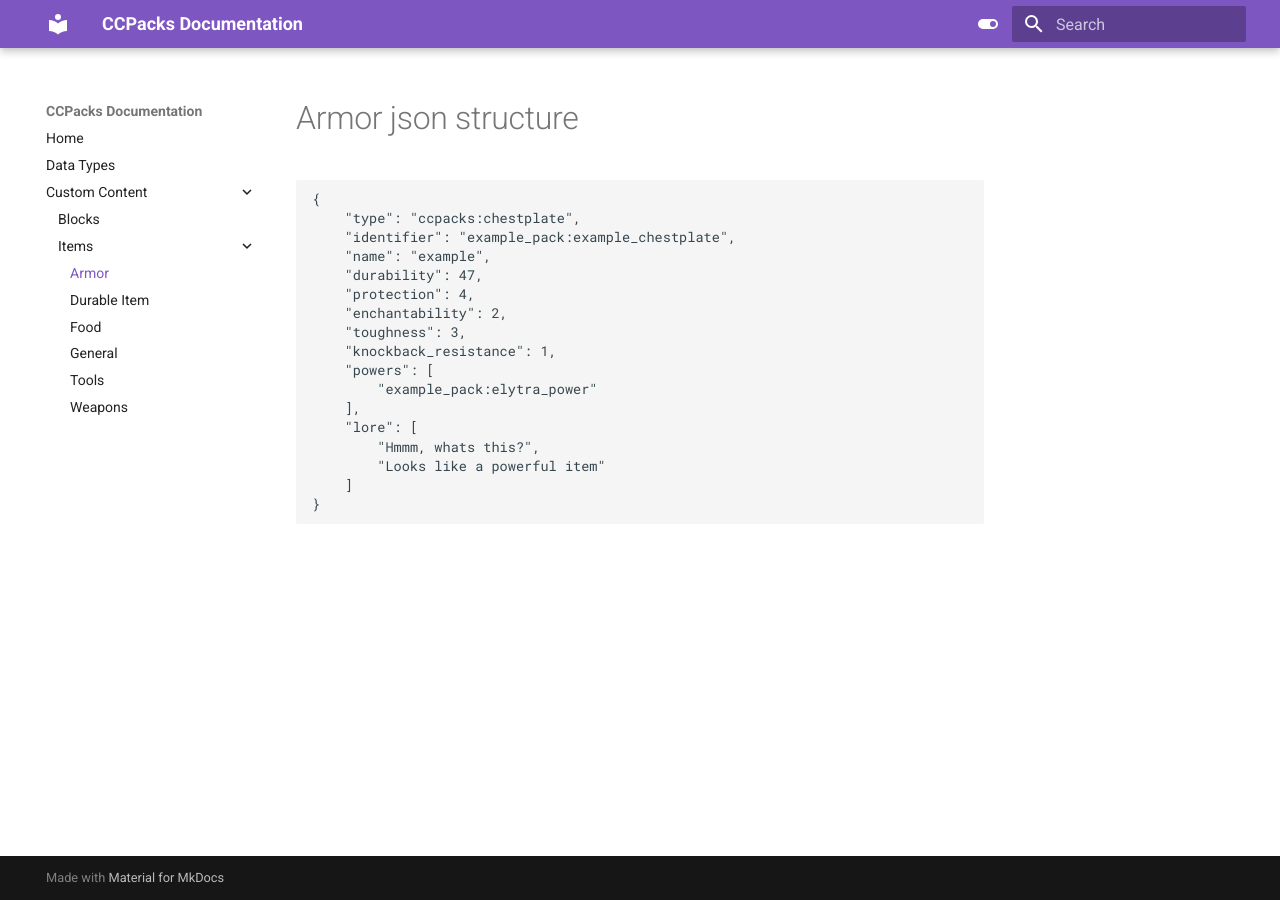
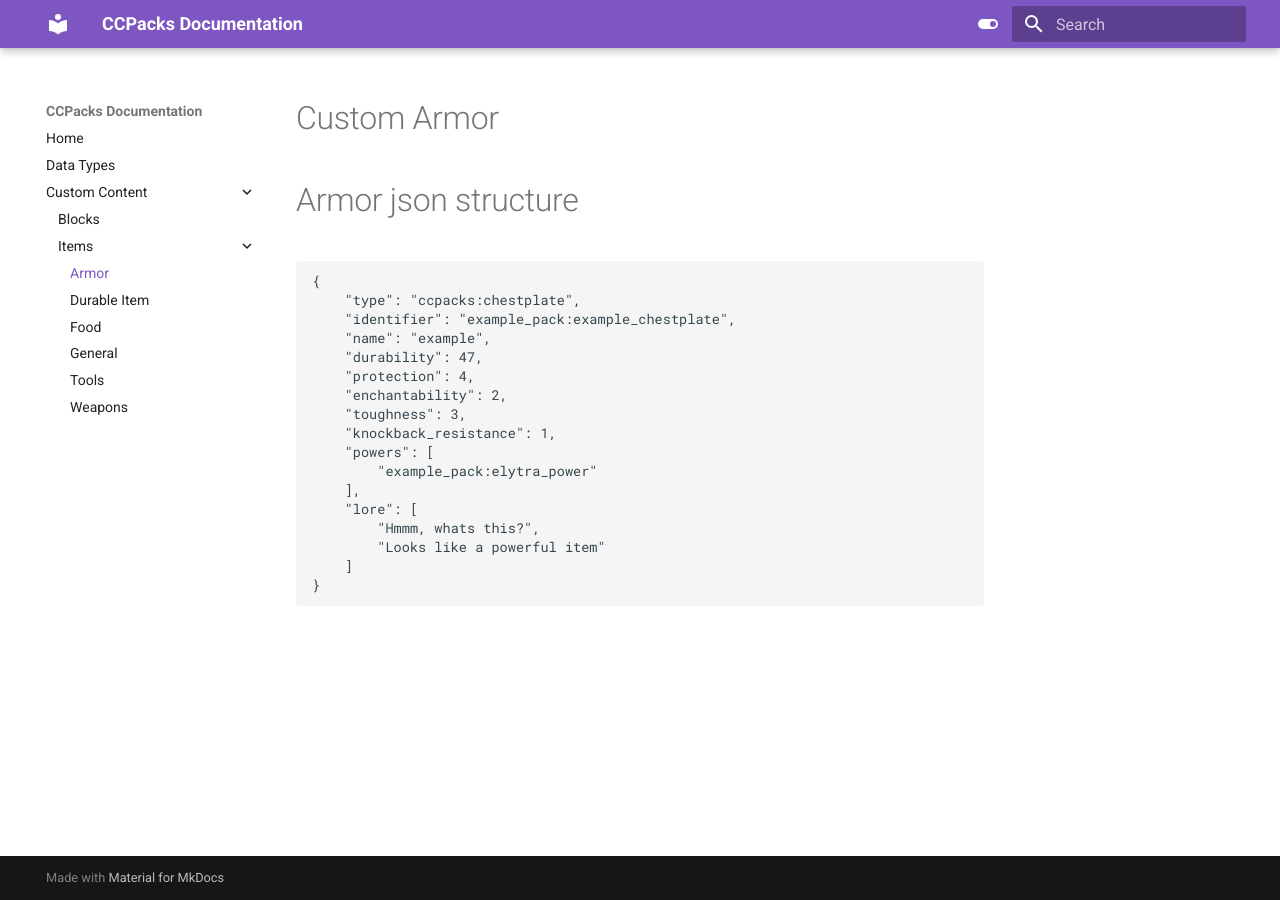
Before and after one commit to eggohito/CCPacks-Documentation, an MkDocs documentation site: the page built from docs/item/armor.md, in a window 1280 px wide. Built offline with MkDocs 1.6.1 and Material for MkDocs 9.7.7, drawn with Linux system fonts in a browser that asks for light colours.

Commit message:
Update armor.md

```diff
--- a/docs/item/armor.md
+++ b/docs/item/armor.md
@@ -1,7 +1,4 @@
----
-title: Armor
-date: 2021-06-03
----
+# Custom Armor
 
 # Armor json structure
 
```
